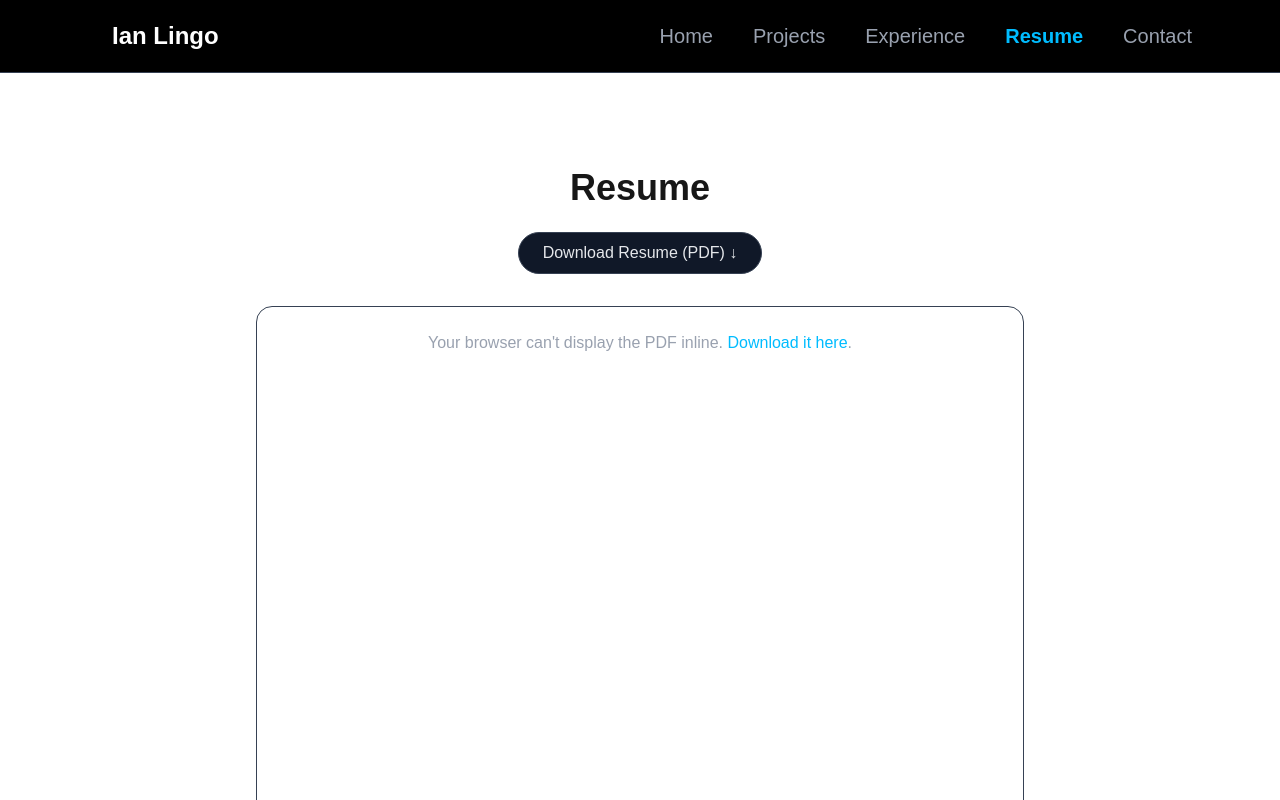
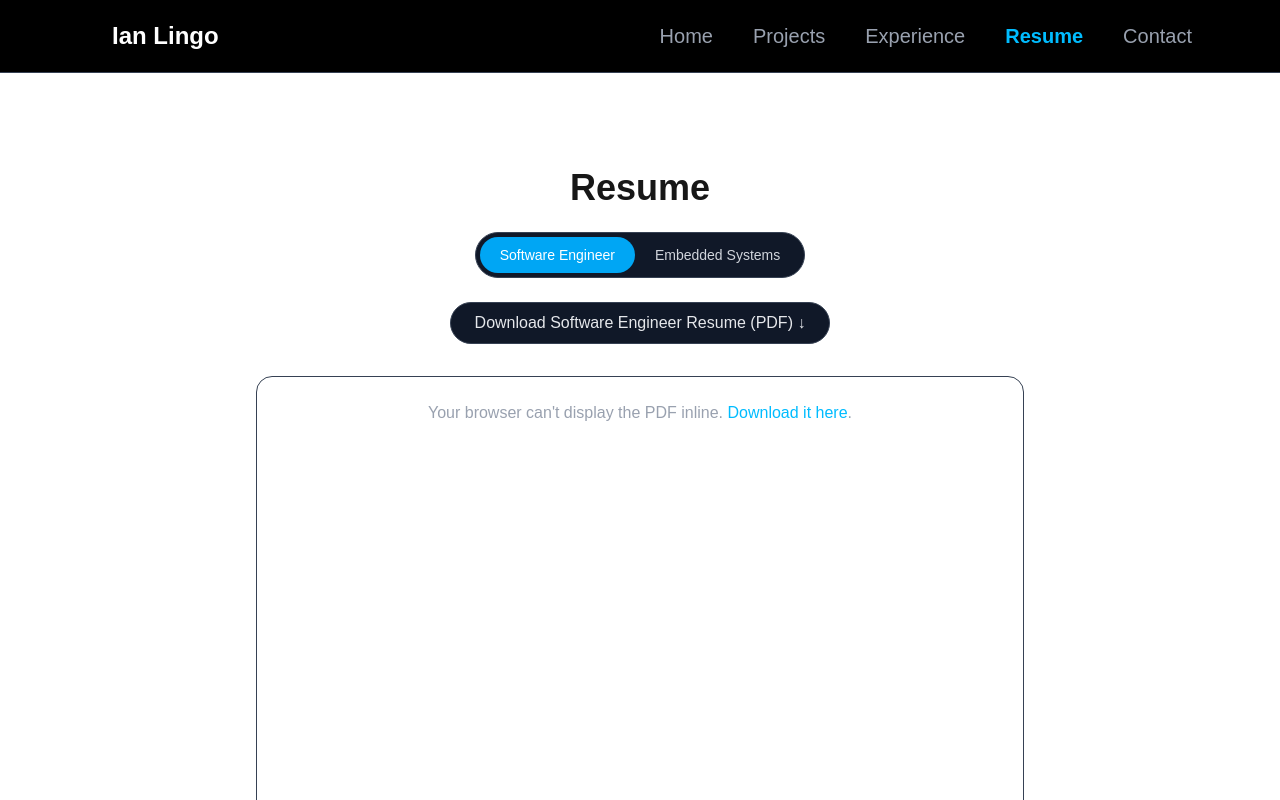
Before and after one commit to Ian8912/ian-lingo-website, a Next.js app: page /resume in a window 1280 px wide. Shown: the top 800 px of the page. Built offline with nearby package versions, Linux system fonts and the light colour scheme.

Commit message:
feat: add resume toggle for SWE and Embedded Systems resumes in Resume page

```diff
--- a/src/app/resume/page.tsx
+++ b/src/app/resume/page.tsx
@@ -1,6 +1,5 @@
 import Skills from "../../components/Skills";
-
-const RESUME_PDF = "/docs/ian-lingo-public-resume.pdf";
+import ResumeViewer from "../../components/ResumeViewer";
 
 export default function Resume() {
   return (
@@ -8,27 +7,7 @@ export default function Resume() {
 
       <h1 className="mt-12 text-4xl font-bold">Resume</h1>
 
-      <a
-        href={RESUME_PDF}
-        download
-        className="mt-6 rounded-full border border-gray-700 bg-gray-900 px-6 py-2 text-gray-200 transition-colors hover:text-sky-400"
-      >
-        Download Resume (PDF) ↓
-      </a>
-
-      <object
-        data={RESUME_PDF}
-        type="application/pdf"
-        className="mt-8 h-[80vh] w-full max-w-3xl rounded-2xl border border-gray-700"
-      >
-        <p className="p-6 text-gray-400">
-          Your browser can&apos;t display the PDF inline.{" "}
-          <a href={RESUME_PDF} className="text-sky-400 hover:underline">
-            Download it here
-          </a>
-          .
-        </p>
-      </object>
+      <ResumeViewer />
 
       <h2 className="mt-16 text-3xl font-bold">Technical Skills</h2>
 
--- /dev/null
+++ b/src/components/ResumeViewer.tsx
@@ -0,0 +1,61 @@
+"use client";
+
+import { useState } from "react";
+
+const RESUMES = [
+  { label: "Software Engineer", file: "/docs/ian-lingo-public-swe-resume.pdf" },
+  { label: "Embedded Systems", file: "/docs/ian-lingo-public-embedded-swe-resume.pdf" },
+] as const;
+
+export default function ResumeViewer() {
+  const [selectedIndex, setSelectedIndex] = useState(0);
+  const selected = RESUMES[selectedIndex];
+
+  return (
+    <div className="flex w-full flex-col items-center">
+      <div className="mt-6 inline-flex rounded-full border border-gray-700 bg-gray-900 p-1">
+        {RESUMES.map((resume, index) => {
+          const isActive = index === selectedIndex;
+          return (
+            <button
+              key={resume.file}
+              type="button"
+              onClick={() => setSelectedIndex(index)}
+              aria-pressed={isActive}
+              className={`rounded-full px-5 py-2 text-sm transition-colors ${
+                isActive
+                  ? "bg-sky-500 text-white"
+                  : "text-gray-300 hover:text-sky-400"
+              }`}
+            >
+              {resume.label}
+            </button>
+          );
+        })}
+      </div>
+
+      <a
+        href={selected.file}
+        download
+        className="mt-6 rounded-full border border-gray-700 bg-gray-900 px-6 py-2 text-gray-200 transition-colors hover:text-sky-400"
+      >
+        Download {selected.label} Resume (PDF) ↓
+      </a>
+
+      <object
+        key={selected.file}
+        data={selected.file}
+        type="application/pdf"
+        className="mt-8 h-[80vh] w-full max-w-3xl rounded-2xl border border-gray-700"
+      >
+        <p className="p-6 text-gray-400">
+          Your browser can&apos;t display the PDF inline.{" "}
+          <a href={selected.file} className="text-sky-400 hover:underline">
+            Download it here
+          </a>
+          .
+        </p>
+      </object>
+    </div>
+  );
+}
```
